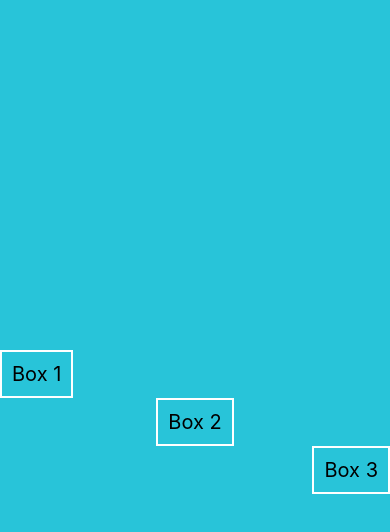
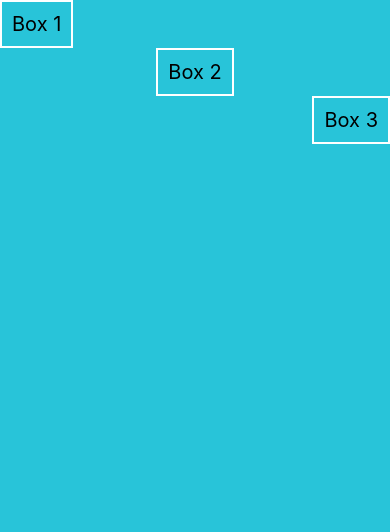
Before and after one commit to FranCarn/Counter-Native, a React Native app: screen / in a window 390 px wide. Shown: the top 532 px of the page. Built offline with nearby package versions, Linux system fonts and the light colour scheme.

Commit message:
Box Object Model ready

```diff
--- a/src/screens/FlexScreen.tsx
+++ b/src/screens/FlexScreen.tsx
@@ -14,9 +14,9 @@ export const FlexScreen = () => {
 const styles = StyleSheet.create({
   container: {
     flex: 1,
+    flexWrap: 'wrap',
     backgroundColor: '#28c4d9',
-    justifyContent: 'center',
-    alignItems: 'flex-end',
+    alignItems: 'flex-start',
   },
   box1: {
     alignSelf: 'flex-start',
```
